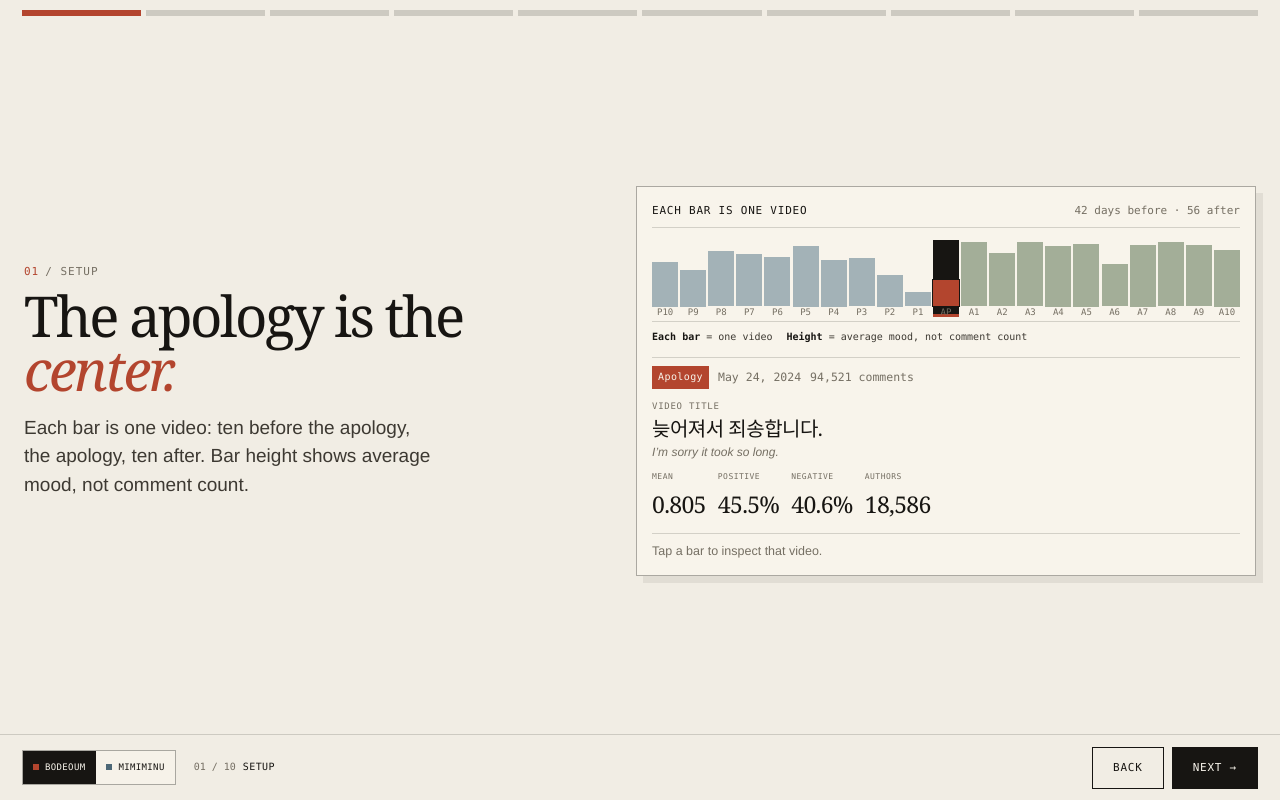
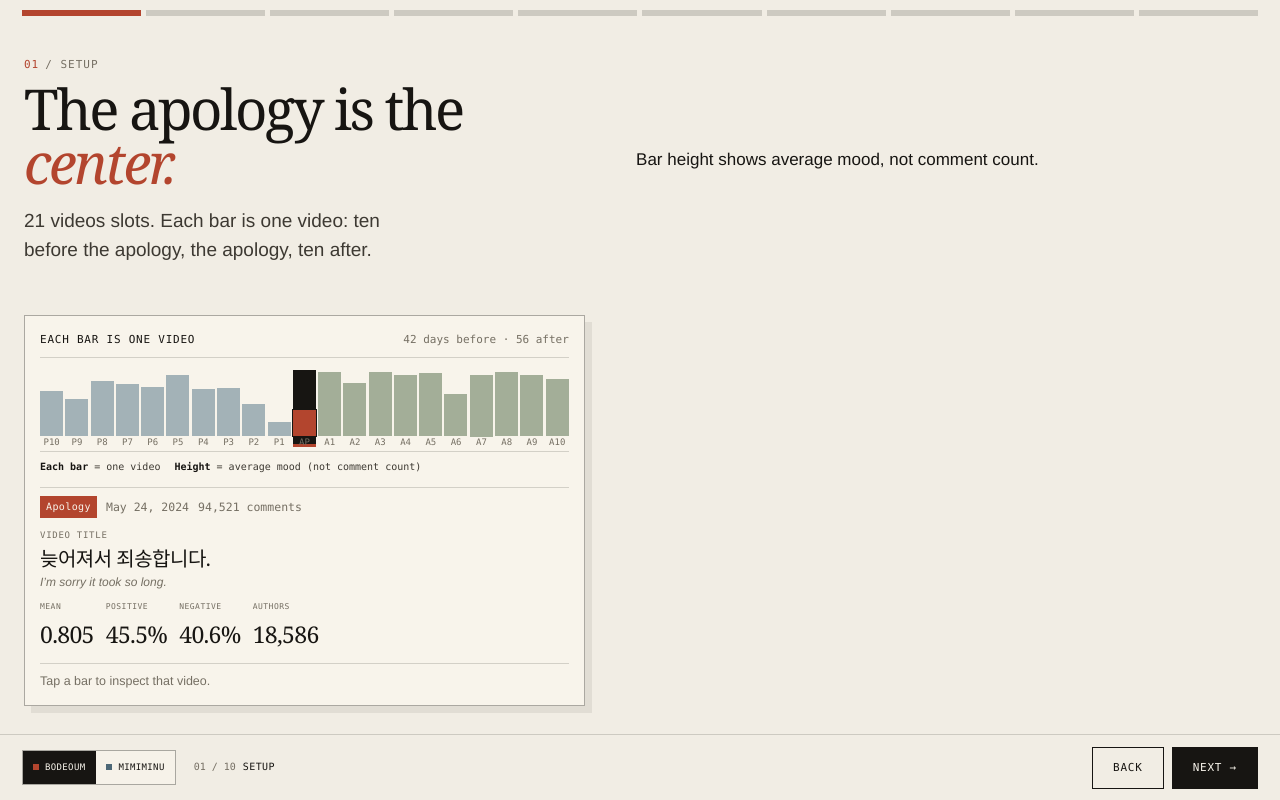
Before and after one commit to ejsadiarin/cancel-culture-sentiment-analysis, a React (Vite) app in the folder web/: page / in a window 1280 px wide. Both pictures are taken after a click on the button 81 px from the left and 13 px from the top of the page. Built offline with nearby package versions, Linux system fonts and the light colour scheme.

Commit message:
chore: some text update

```diff
--- a/web/src/deck/steps/Design.tsx
+++ b/web/src/deck/steps/Design.tsx
@@ -20,8 +20,9 @@ export function DesignStep() {
             The apology is the <em>center.</em>
           </>
         }
-        lede="Each bar is one video: ten before the apology, the apology, ten after. Bar height shows average mood, not comment count."
+        lede="21 videos slots. Each bar is one video: ten before the apology, the apology, ten after."
       />
+      <p> Bar height shows average mood, not comment count. </p>
 
       <Viz
         title="Each bar is one video"
@@ -59,7 +60,7 @@ export function DesignStep() {
             <b>Each bar</b> = one video
           </span>
           <span>
-            <b>Height</b> = average mood, not comment count
+            <b>Height</b> = average mood (not comment count)
           </span>
         </div>
 
```
